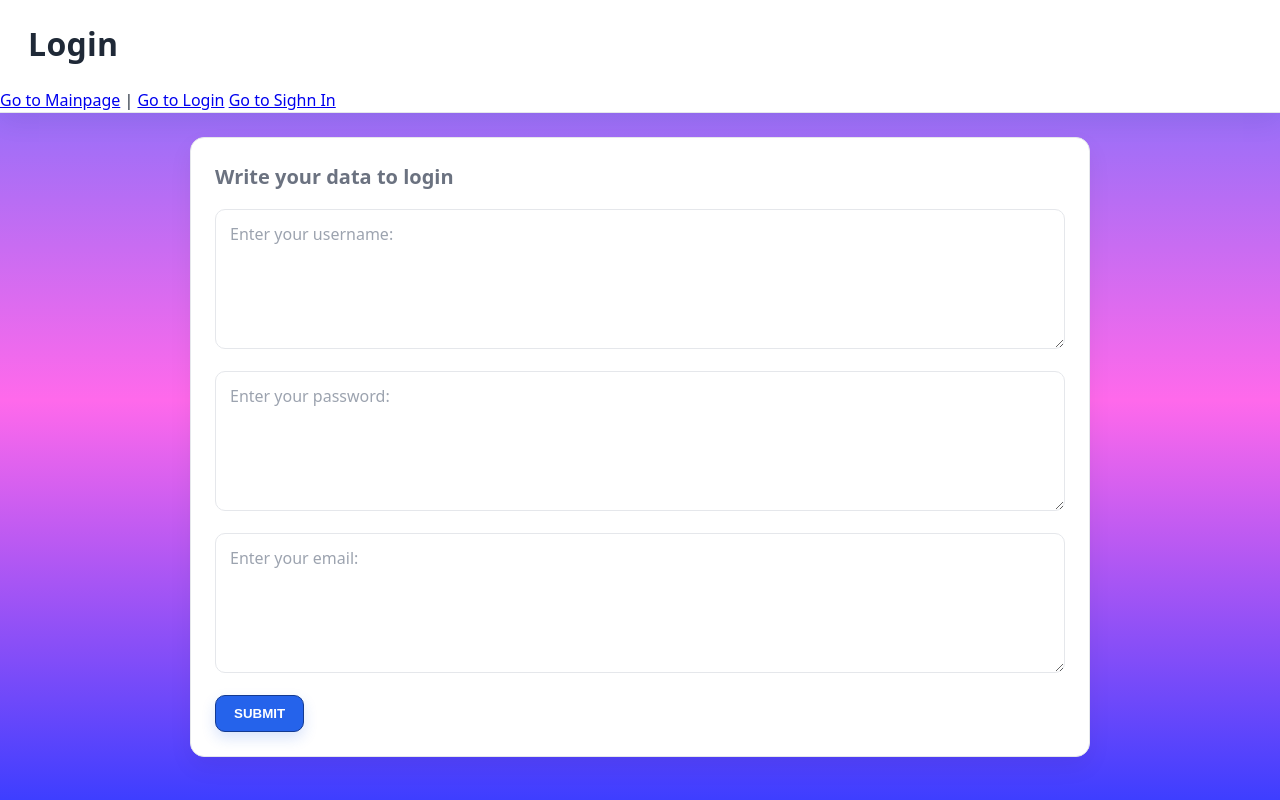
After one commit to ImNotJahan/Emberhacks2025, a Flask app: page /login in a window 1280 px wide. The commit adds this page. Run offline with Flask 3, Linux system fonts and the light colour scheme; parts of the project's set-up code (start-up, migrations or seed data) failed here and were passed over.

Commit message:
Login and Sighn in htmls created and connected

```diff
--- a/app.py
+++ b/app.py
@@ -10,8 +10,14 @@ manager = RequestsManager()
 console_txt = "Console"
 
 @app.route("/")
-def home(): #Sets the website
+def home(): #Sets the website to index - main html
     return render_template("index.html")
+@app.route("/sighnin")
+def sighnin():
+    return render_template("sighnin.html")
+@app.route("/login")
+def login():
+    return render_template("login.html")
 
 @app.route("/getInput", methods=["POST"])  #Gets the req
 def getInput():
--- a/static/styles.css
+++ b/static/styles.css
@@ -84,7 +84,7 @@ section {
 }
 
 /* ===== Form controls ===== */
-textarea#input {
+textarea#input,textarea#email_l,textarea#password_l,textarea#user_l,textarea#user_s,textarea#password_s,textarea#email_s {
   width: 100%;
   min-height: 140px;
   padding: 12px 14px;
@@ -96,14 +96,14 @@ textarea#input {
   transition: border-color .15s ease, box-shadow .15s ease;
   resize: vertical; /* allow manual grow */
 }
-textarea#input::placeholder { color: #9ca3af; }
-textarea#input:focus {
+textarea#input::placeholder,textarea#email_l::placeholder,textarea#password_l::placeholder,textarea#user_l::placeholder,textarea#user_s::placeholder,textarea#password_s::placeholder,textarea#email_s::placeholder { color: #9ca3af; }
+textarea#input:focus,textarea#email_l:focus,textarea#password_l:focus,textarea#user_l:focus,textarea#user_s:focus,textarea#password_s:focus,textarea#email_s:focus {
   border-color: var(--accent);
   box-shadow: 0 0 0 3px color-mix(in oklab, var(--accent) 25%, transparent);
 }
 
 /* Button */
-#Btn_input {
+#Btn_input,#Btn_login,#Btn_sighn {
   align-self: flex-start;         /* keep narrow like a button */
   padding: 10px 18px;
   background: var(--accent);
@@ -116,9 +116,9 @@ textarea#input:focus {
   box-shadow: 0 6px 14px rgba(37, 99, 235, .18);
 
 }
-#Btn_input:hover { filter: brightness(1.05); }
-#Btn_input:active { transform: translateY(1px); }
-#Btn_input:disabled {
+#Btn_input:hover,#Btn_login:hover,#Btn_sighn:hover { filter: brightness(1.05); }
+#Btn_input:active,#Btn_login:active,#Btn_sighn:active { transform: translateY(1px); }
+#Btn_input:disabled,#Btn_login:disabled,#Btn_sighn:disabled {
   opacity: .6;
   cursor: not-allowed;
   box-shadow: none;
--- a/templates/index.html
+++ b/templates/index.html
@@ -11,6 +11,11 @@
 <body>
   <header>
     <h1>Uncertainty Propagator</h1>
+    <nav>
+      <a href="\">Go to Mainpage</a> |
+      <a href="login">Go to Login</a>
+      <a href="sighnin">Go to Sighn In</a>
+    </nav>
   </header>
   <main>
     <section id="inputs">
--- /dev/null
+++ b/templates/login.html
@@ -0,0 +1,41 @@
+<!DOCTYPE html>
+<html lang="en">
+<head>
+  <meta charset="UTF-8" />
+  <meta name="viewport" content="width=device-width, initial-scale=1.0" />
+  <meta name="description" content="A brief description of your webpage" />
+  <title>Page Title</title>
+  <link rel="stylesheet" href="{{ url_for('static', filename='styles.css') }}">
+  <link rel="icon" href="favicon.ico" type="image/x-icon" />
+</head>
+<body>
+  <header>
+    <h1>Login</h1>
+    <nav>
+      <a href="\">Go to Mainpage</a> |
+      <a href="login">Go to Login</a>
+      <a href="sighnin">Go to Sighn In</a>
+    </nav>
+  </header>
+  <main>
+    <section id="inputs">
+      <h2>Write your data to login</h2>
+      <div class="column">
+        <div>
+          <textarea id="user_l" placeholder="Enter your username:"></textarea>
+        </div>
+        <div>
+          <textarea id="password_l" placeholder="Enter your password:"></textarea>
+        </div>
+        <div>
+          <textarea id="email_l" placeholder="Enter your email:"></textarea>
+        </div>
+        <div>
+          <button type = "submit" id="Btn_login">SUBMIT</button>
+        </div>
+      </div>
+    </section>
+  </main>
+  <script src="{{ url_for('static', filename='script.js') }}"></script>
+</body>
+</html>
```
Also changed, not shown: templates/sighnin.html (added, +41 -0 lines).
